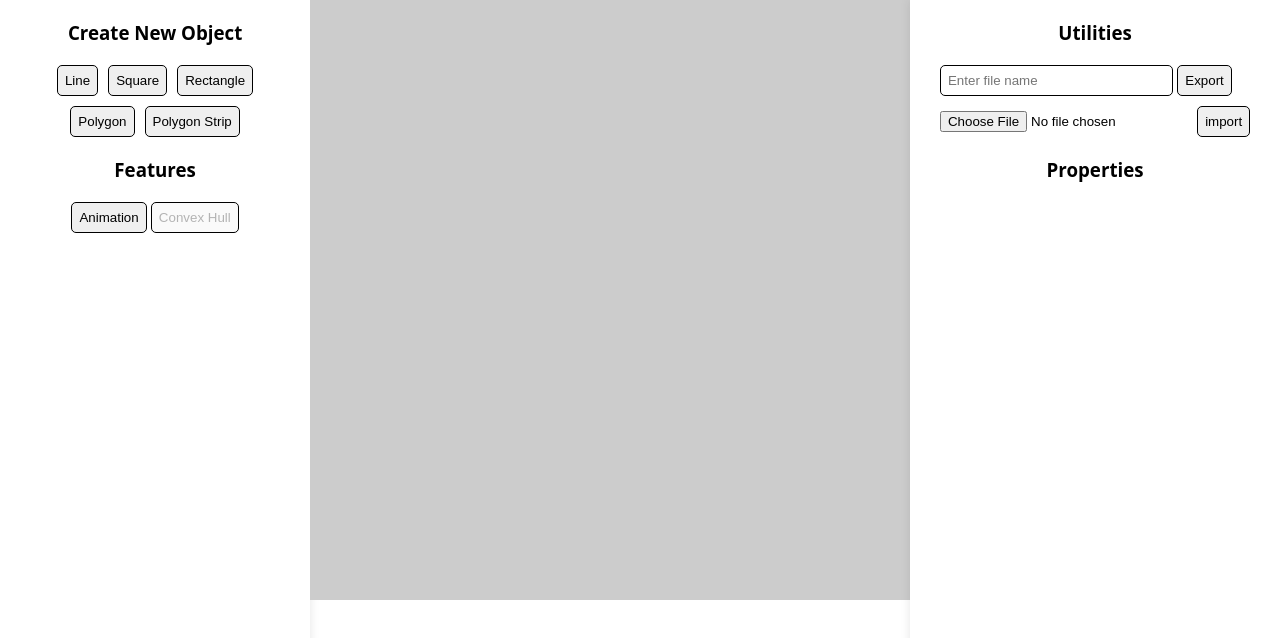
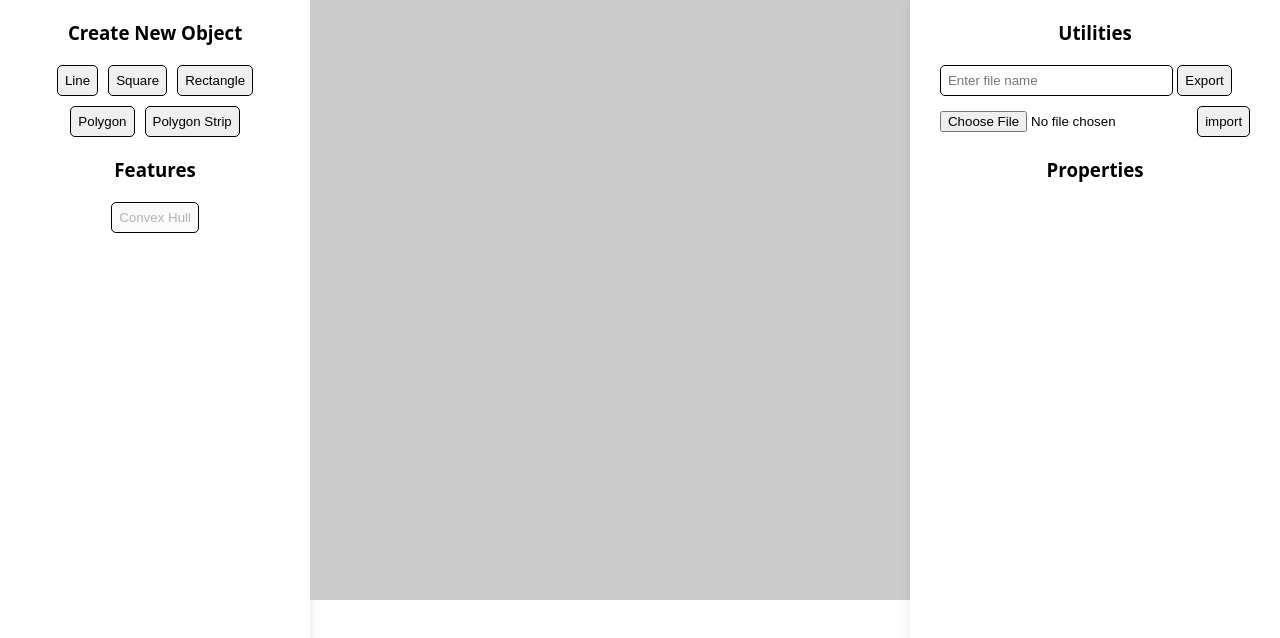
Before and after one commit to dikyrest/2D-Web-Based-CAD, a plain HTML site: page src/html/index.html in a window 1280 px wide. Drawn offline with Linux system fonts and the light colour scheme.

Commit message:
Remove animation button

```diff
--- a/src/html/index.html
+++ b/src/html/index.html
@@ -21,7 +21,6 @@
             </div>
             <h3>Features</h3>
             <div id="feat-container">
-                <button id="animation">Animation</button>
                 <button id="convex-hull" disabled>Convex Hull</button>
             </div>
         </div>
```
